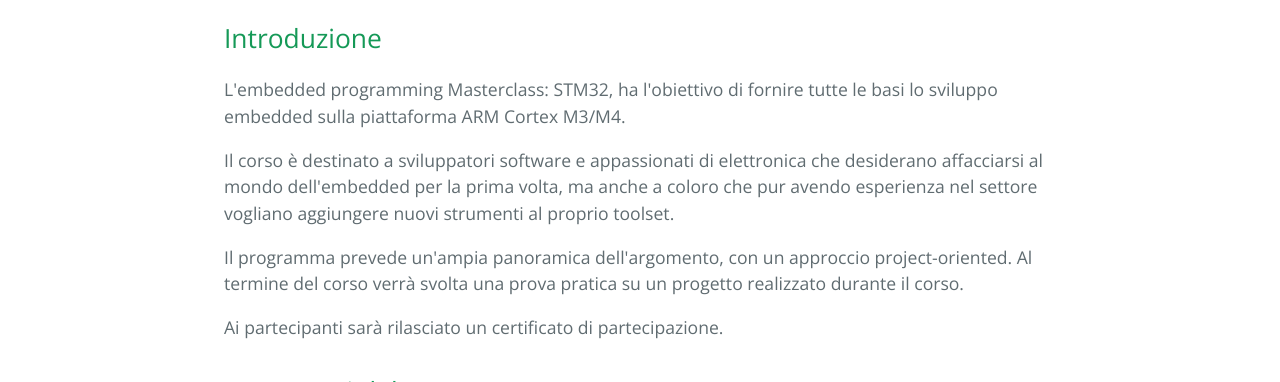
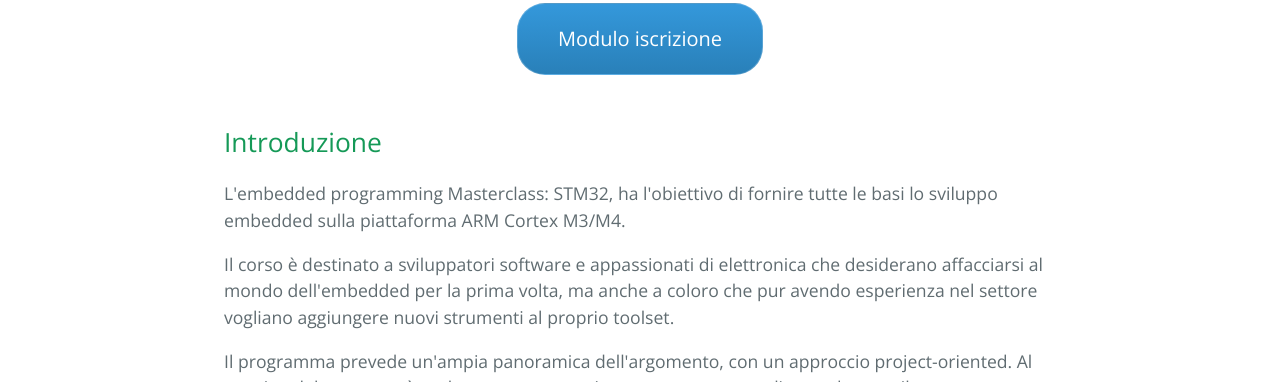
Before and after one commit to FabLabToscana/embedded-masterclass-stm32, a plain HTML site: page index.html in a window 1280 px wide. Shown: the part 718-1100 px from the top of the page. Drawn offline with nearby package versions, Linux system fonts and the light colour scheme.

Commit message:
Update index.html

```diff
--- a/index.html
+++ b/index.html
@@ -8,6 +8,34 @@
     <link href='https://fonts.googleapis.com/css?family=Open+Sans:400,700' rel='stylesheet' type='text/css'>
     <link rel="stylesheet" type="text/css" href="stylesheets/stylesheet.css" media="screen">
     <link rel="stylesheet" type="text/css" href="stylesheets/github-light.css" media="screen">
+    <style>
+      .btn {
+  background: #3498db;
+  background-image: -webkit-linear-gradient(top, #3498db, #2980b9);
+  background-image: -moz-linear-gradient(top, #3498db, #2980b9);
+  background-image: -ms-linear-gradient(top, #3498db, #2980b9);
+  background-image: -o-linear-gradient(top, #3498db, #2980b9);
+  background-image: linear-gradient(to bottom, #3498db, #2980b9);
+  -webkit-border-radius: 28;
+  -moz-border-radius: 28;
+  border-radius: 28px;
+  color: #ffffff;
+  font-size: 20px;
+  padding: 20px 40px 20px 40px;
+  text-decoration: none;
+}
+
+.btn:hover {
+  background: #3cb0fd;
+  background-image: -webkit-linear-gradient(top, #3cb0fd, #3498db);
+  background-image: -moz-linear-gradient(top, #3cb0fd, #3498db);
+  background-image: -ms-linear-gradient(top, #3cb0fd, #3498db);
+  background-image: -o-linear-gradient(top, #3cb0fd, #3498db);
+  background-image: linear-gradient(to bottom, #3cb0fd, #3498db);
+  text-decoration: none;
+}
+
+    </style>
   </head>
   <body>
     <section class="page-header">
@@ -22,6 +50,14 @@
       <h1>
         <img src="LogoMakr-layerExport (1).png"><br/>
 <a id="embedded-programming-masterclass-stm-32" class="anchor" href="#embedded-programming-masterclass-stm-32" aria-hidden="true"><span aria-hidden="true" class="octicon octicon-link"></span></a>Embedded Programming Masterclass: STM-32</h1>
+
+
+<div style="text-align: center; width:100%">
+
+  <a href="https://docs.google.com/forms/d/e/1FAIpQLScvsMa-iKk_NWEqlPDNfXCnK60_fGFKDPm_5TczZnVJCnAc-g/viewform" class="btn">Modulo iscrizione</a>
+
+</div>
+
 
 <h2>
 <a id="introduzione" class="anchor" href="#introduzione" aria-hidden="true"><span aria-hidden="true" class="octicon octicon-link"></span></a>Introduzione</h2>
```
